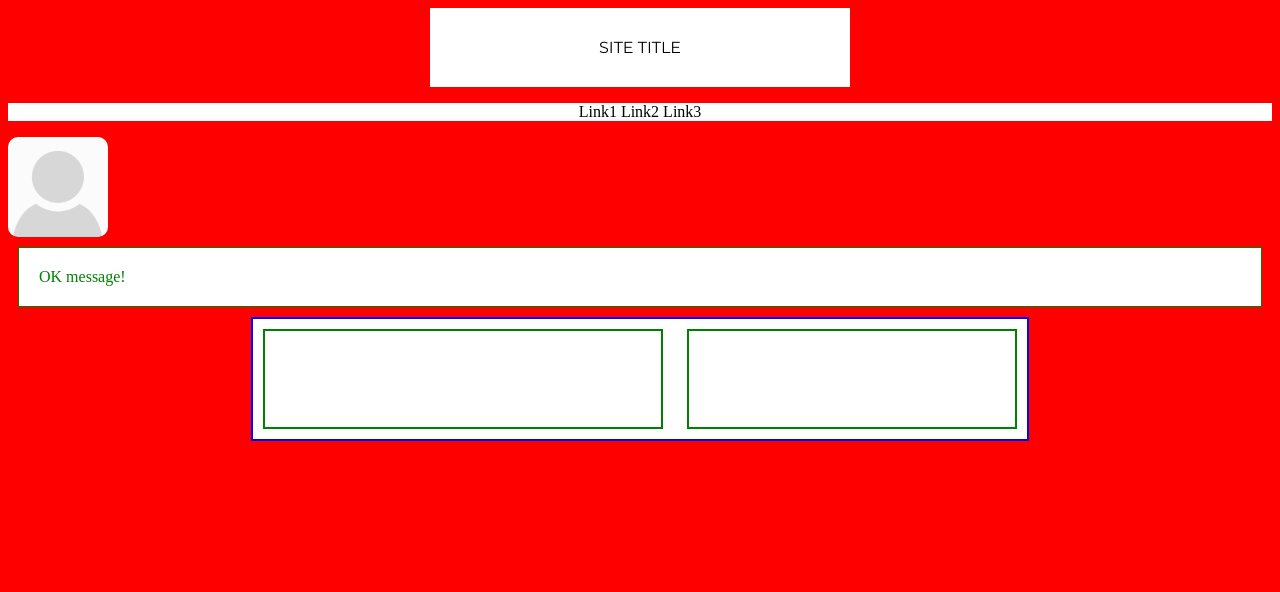
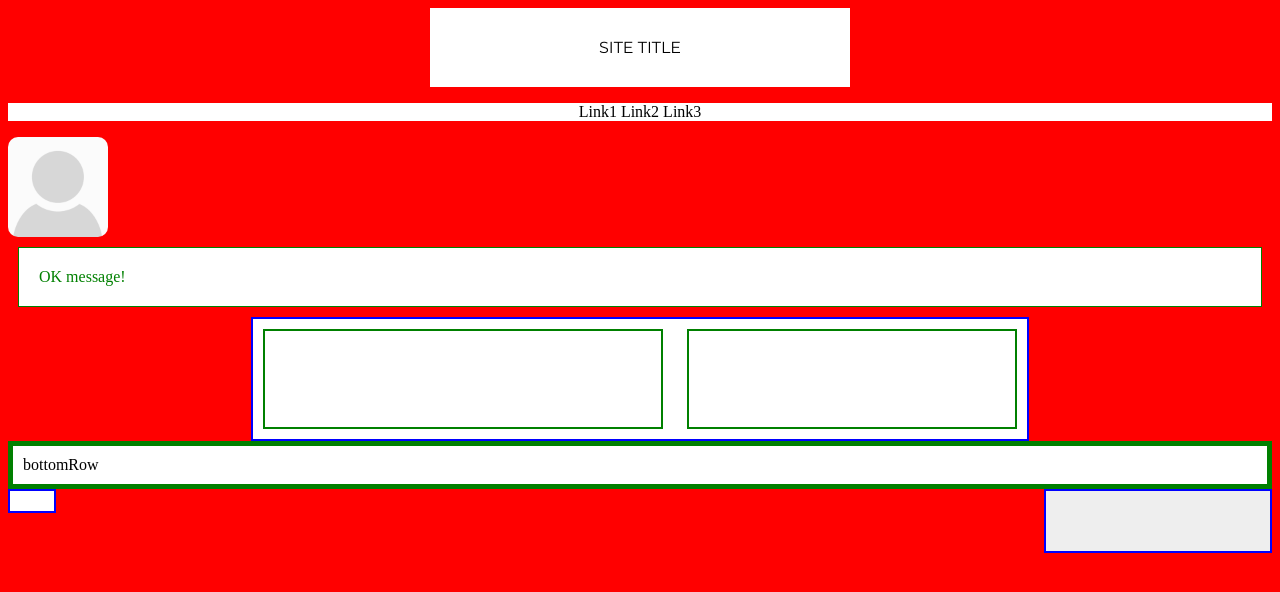
Before and after one commit to dgrochowski/frontend-upskilling, a website built with webpack: page webpack/index.html in a window 1280 px wide. Built offline with nearby package versions, Linux system fonts and the light colour scheme.

Commit message:
Sass - interpolations, functions

```diff
--- /dev/null
+++ b/sass/_functions.scss
@@ -0,0 +1,18 @@
+@function calc-width($borderSize, $padding, $contentSize: 0) {
+  @return 2 * $borderSize + 2 * $padding + $contentSize;
+}
+
+.content-left {
+  float: left;
+  border: 2px solid blue;
+  padding: 10px;
+  background: #FFF;
+  min-width: calc-width(2px, 10px);
+}
+.content-right {
+  float: right;
+  border: 2px solid blue;
+  padding: 30px;
+  background: #EEE;
+  min-width: calc-width(2px, 30px, 100px);
+}
--- /dev/null
+++ b/sass/_interpolation.scss
@@ -0,0 +1,11 @@
+$class: bottomRow;
+$attr: border;
+//$attr: background;
+
+.#{$class} {
+  background: #FFF;
+  #{$attr}-color: green;
+  border-width: 5px;
+  border-style: solid;
+  padding: 10px;
+}
--- a/sass/styles.scss
+++ b/sass/styles.scss
@@ -1,5 +1,7 @@
 @import "extend";
 @import "fonts";
+@import "functions";
+@import "interpolation";
 @import "mixins";
 @import "nesting";
 @import "operators";
--- a/webpack/index.html
+++ b/webpack/index.html
@@ -19,5 +19,8 @@
         <article class="article1"></article>
         <article class="article2"></article>
     </section>
+    <div class="bottomRow">bottomRow</div>
+    <div class="content-left"></div>
+    <div class="content-right"></div>
 </body>
 </html>
```
